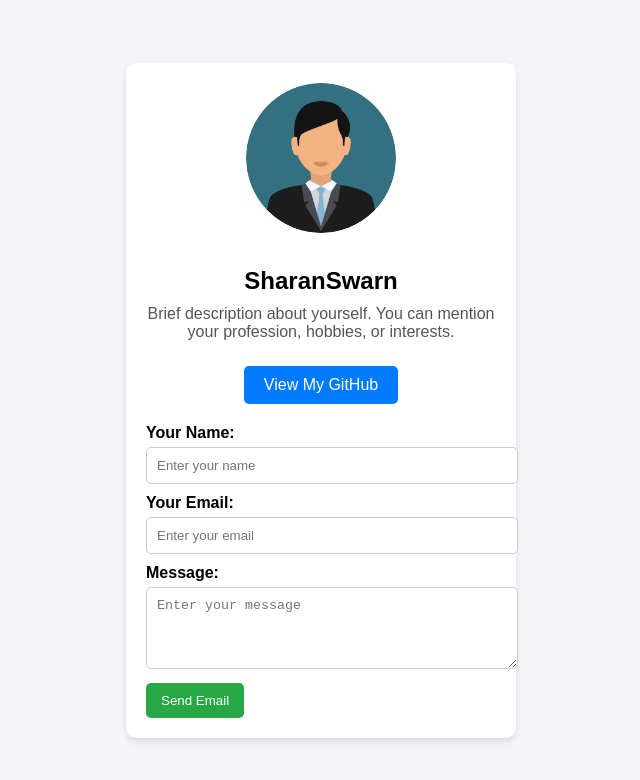
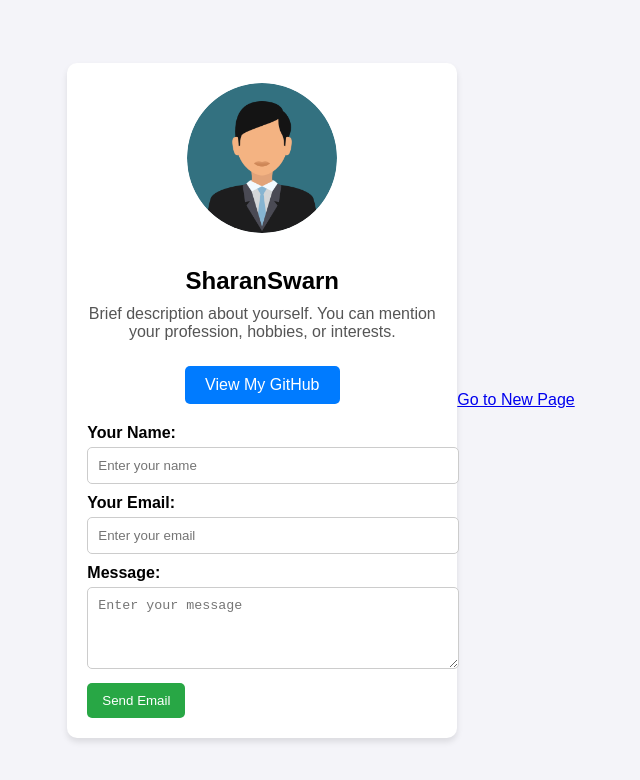
Before and after one commit to swarndeepbains91/me, a plain HTML site: page index.html in a window 1280 px wide. Shown: the whole page, without its empty margins (319-959 px from the left). Drawn offline with Linux system fonts and the light colour scheme.

Commit message:
Update index.html

```diff
--- a/index.html
+++ b/index.html
@@ -124,5 +124,6 @@
             <button type="submit">Send Email</button>
         </form>
     </div>
+<a href="Usersinfo.html" class="button">Go to New Page</a>
 </body>
 </html>
```
